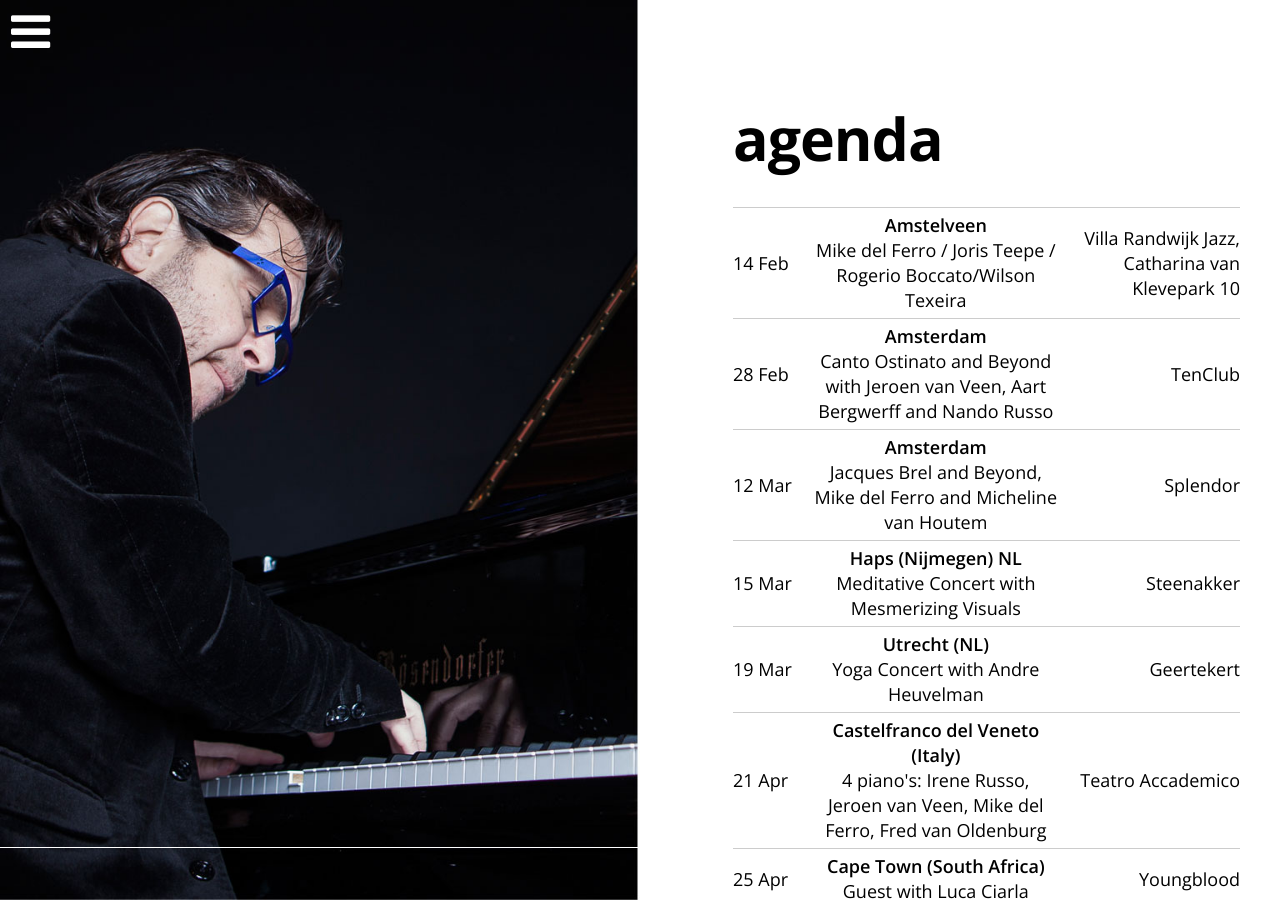
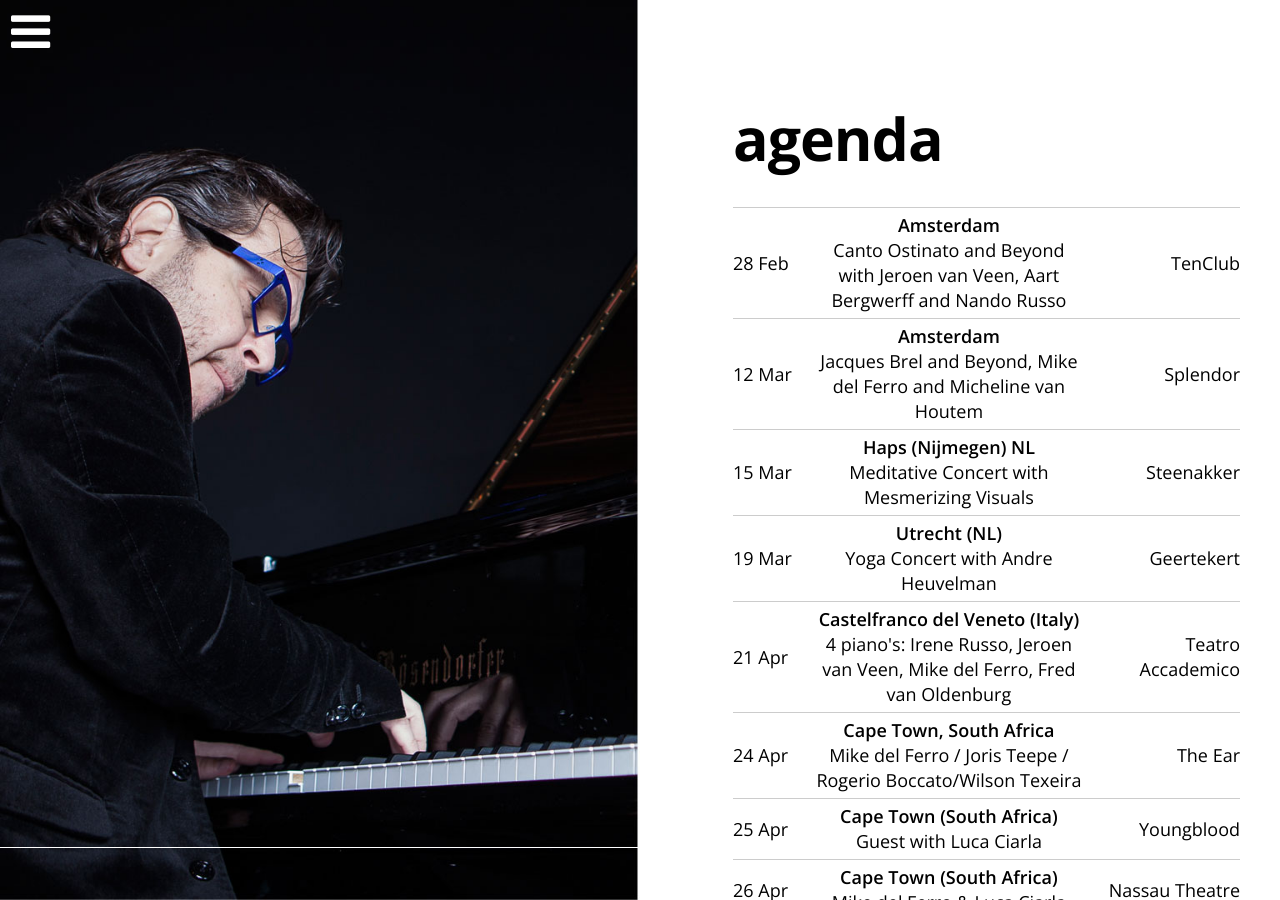
Before and after one commit to mikedelferro/website, a Jekyll site: the page built from agenda.html, in a window 1280 px wide and 900 px high. Built offline with Jekyll 4.4.1, drawn with Linux system fonts in a browser that asks for light colours; nearby versions of some CDN libraries.

Commit message:
Updated '_data/gigs.yml' via CloudCannon

```diff
--- a/_data/gigs.yml
+++ b/_data/gigs.yml
@@ -5,9 +5,9 @@ items:
     venue: Cape Town (South Africa)
     url: 'https://www.facebook.com/events/228580984833169/'
   - title: Mike del Ferro / Joris Teepe / Rogerio Boccato/Wilson Texeira
-    date: 2020-02-14 20:30:00
-    location: 'Villa Randwijk Jazz, Catharina van Klevepark 10'
-    venue: Amstelveen
+    date: 2020-04-24 20:00:00
+    location: The Ear
+    venue: 'Cape Town, South Africa'
     url:
   - title: Meditative Concert with  Mesmerizing Visuals
     date: 2020-03-15 15:30:00
```
